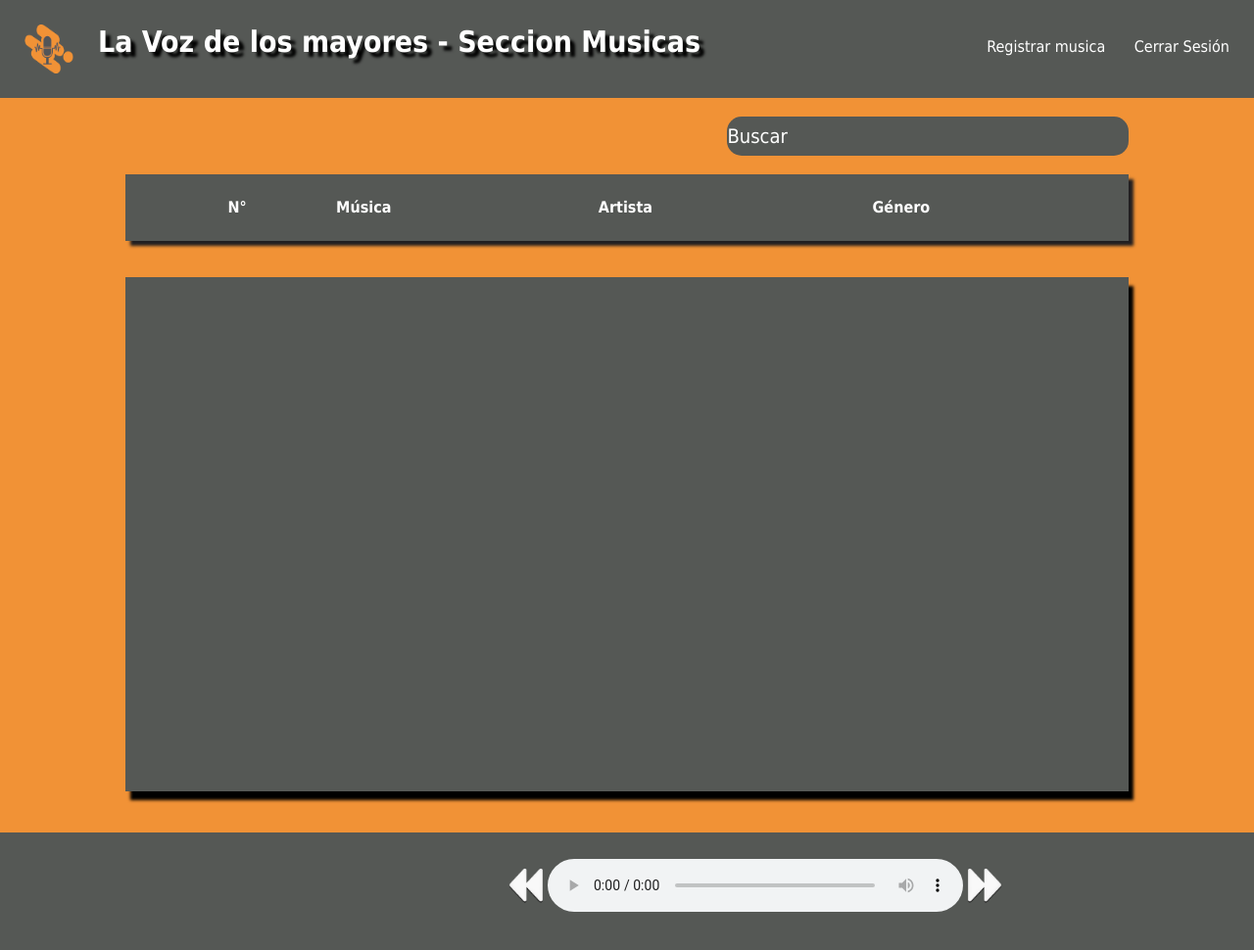
After one commit to darwing-21/The-voice, a PHP site: page /html/musicaU.php in a window 1280 px wide. The commit adds this page. Shown: the whole page at 98% size. Run offline with PHP 8.4, Linux system fonts and the light colour scheme; the visitor is signed in with stand-in values (Sample User, id 1); data that the repository does not hold is empty.

Commit message:
once - musicaU

```diff
--- /dev/null
+++ b/html/musicaU.php
@@ -0,0 +1,95 @@
+<?php
+    //variable de sesion
+    session_start();
+    include '../include/conexion.php';
+    //variable de sesion
+    $usuario = $_SESSION['NOMBRE_U'];
+    if(!isset($usuario)){
+        header("location: ../index.php");
+    }
+    $query = "SELECT * FROM USUARIOS WHERE NOMBRE_U = '$usuario'";
+    $ejecuta= $connection->query($query);
+    $row = $ejecuta ->fetch_assoc();
+
+?>
+<!DOCTYPE html>
+<html lang="es">
+
+<head>
+    <meta charset="UTF-8">
+    <meta http-equiv="X-UA-Compatible" content="IE=edge">
+    <meta name="viewport" content="width=device-width, initial-scale=1.0">
+    <title>Reproductor Musica - La voz de los mayores</title>
+    <link rel="stylesheet" href="../css/estilo_musica.css" />
+    <link rel="shortcut icon" href="../img/logo1.png">
+</head>
+
+<body>
+    <div class="general">
+        <div class="container-superior">
+            <a href="../indexU.php"><img class="logo" src="../img/logo1.png"></a>
+            <h1 class="title">La Voz de los mayores - Seccion Musicas</h1>
+            <div class="registro-inicio">
+                <a href="../login.php" class="inicio">Registrar musica</a>
+                <a href="../include/cerrars.php" class="registro">Cerrar Sesión</a>
+            </div>
+        </div>
+
+        <div class="container-medio">
+            <br>
+            <div class="buscador">
+                <input type="search" class="buscar" name="busqueda" id="busqueda" placeholder="Buscar"
+                maxlength="50"  spellcheck="false" >
+            </div>
+            <br>
+            <div class="title-musica">
+                <table class="titulos">
+                    <tr>
+                        <td class='t1'><b>N°</b></td>
+                        <td class='t2'><b>Música</b></td>
+                        <td class='t3'><b>Artista</b></td>
+                        <td class='t4'><b>Género</b></td>
+                    </tr>
+                </table>
+            </div>
+            <div class="lista-musica" id="lista-musica">
+
+            </div>
+        </div>
+        <div class="container-inferior">
+            <div class="info-musica">
+                <h1 id="nombreM"></h1>
+                <h3 id="nombreA"></h3>
+            </div>
+            <div class="herramientas">
+                <table>
+                    <tr>
+                        <td>
+                            <button class="boton-anterior">
+                                <img class="anterior" src="../img/siguiente musica.png">
+                            </button>
+                        </td>
+                        <td class="tabla-audio">
+                            <div class="audio-container" id="audio">
+                                <audio controls class="audio-class" id="audio-player" autoplay>
+                                    <source id="music-source" src="" type="audio/mp3">
+                                </audio>
+                            </div>
+                        </td>
+                        <td>
+                            <button class="boton-siguiente">
+                                <img class="anterior" src="../img/siguiente musica.png">
+                            </button>
+                        </td>
+                    </tr>
+                </table>
+            </div>
+        </div>
+    </div>
+
+    <script src="https://code.jquery.com/jquery-3.6.0.min.js"
+        integrity="sha256-/xUj+3OJU5yExlq6GSYGSHk7tPXikynS7ogEvDej/m4=" crossorigin="anonymous"></script>
+    <script src="../js/appPrueba.js"></script>
+</body>
+
+</html>
--- a/indexU.php
+++ b/indexU.php
@@ -5,7 +5,7 @@
     //variable de sesion
     $usuario = $_SESSION['NOMBRE_U'];
     if(!isset($usuario)){
-        header("location: index.php");
+        header("location: '../ index.php'");
     }
     $query = "SELECT * FROM USUARIOS WHERE NOMBRE_U = '$usuario'";
     $ejecuta= $connection->query($query);
@@ -42,7 +42,7 @@
         </div>
         <div class="container-medio">
             <div class="container-musica">
-                <a class="logmusica" href="musica.html"><img class="logomusica" src="img/logomusica.png" /></a><br>
+                <a class="logmusica" href="html/musicaU.php"><img class="logomusica" src="img/logomusica.png" /></a><br>
                 <a class="musica">Música</a>
             </div>
             <div class="container-musica">
```
